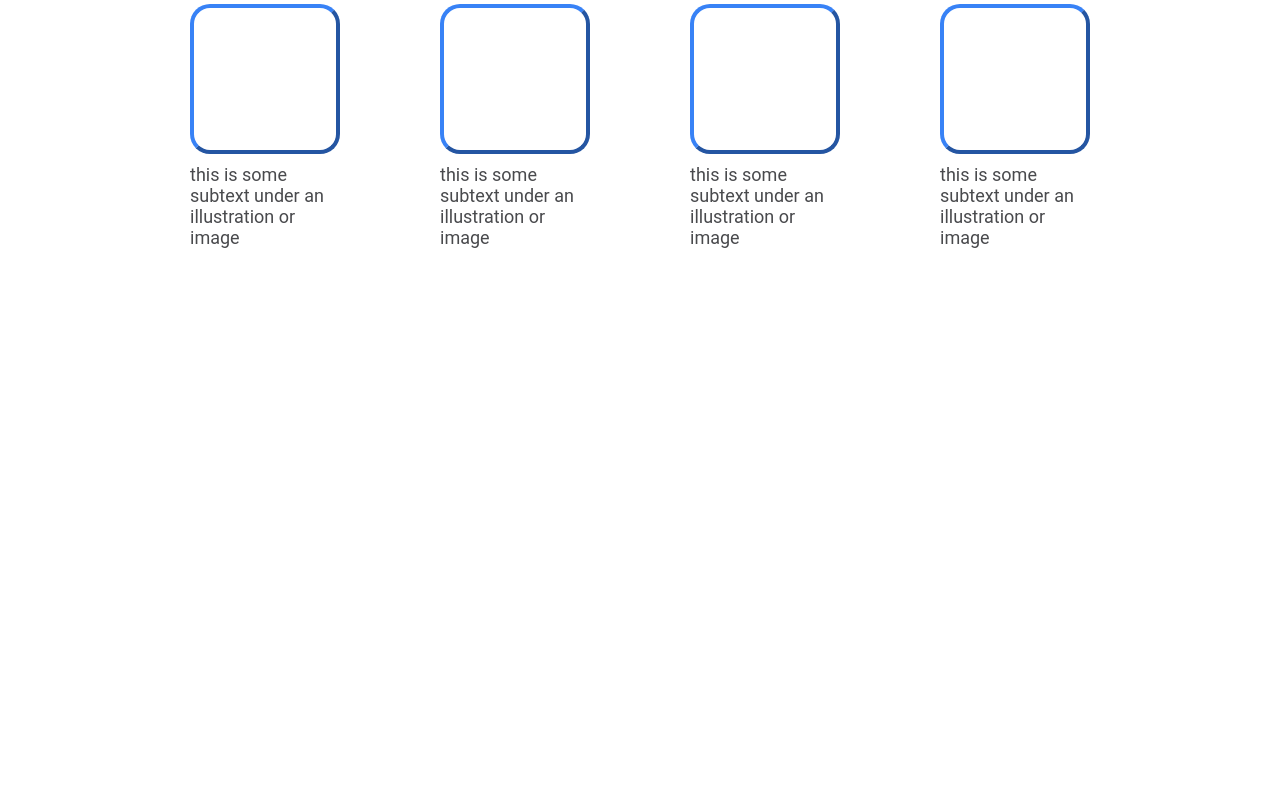
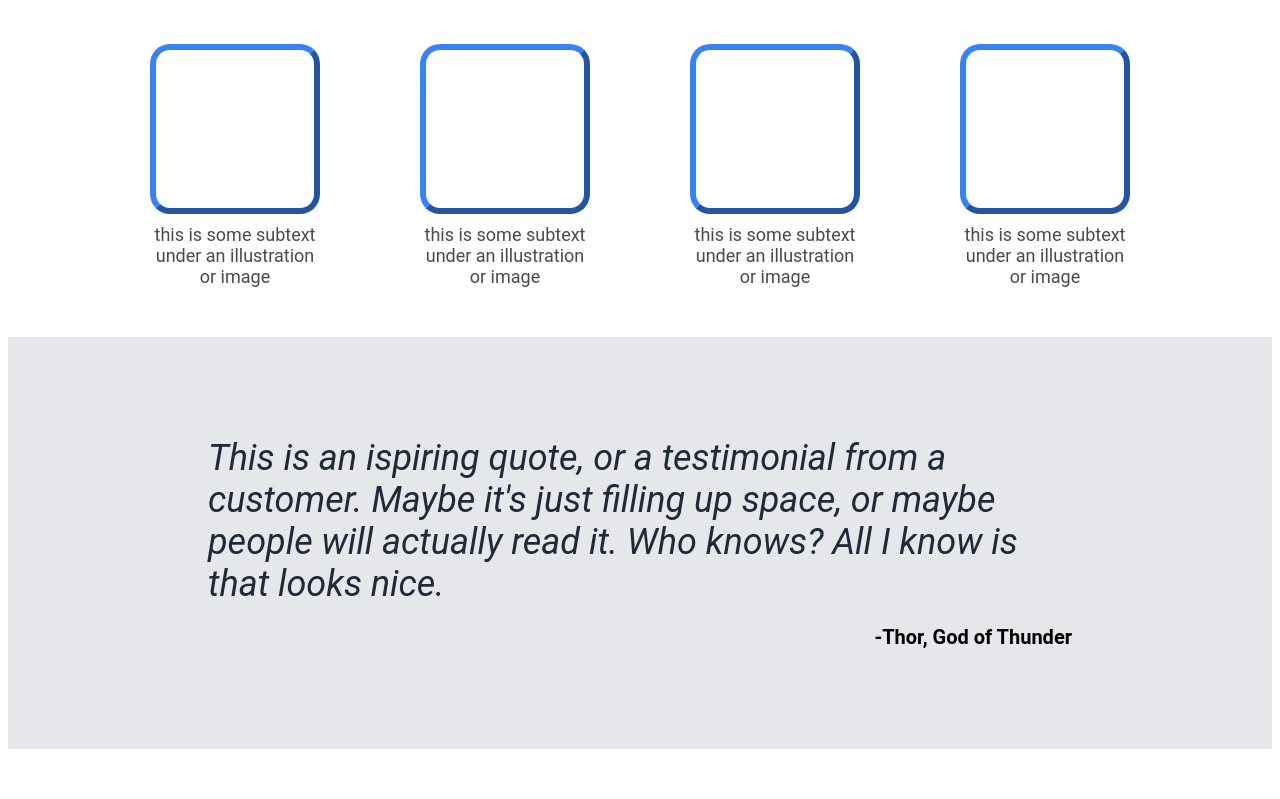
Before and after one commit to AlexisHerrera/landing-page, a plain HTML site: page index.html in a window 1280 px wide. Shown: the part 509-1308 px from the top of the page. Before the commit the page ends 800 px from the top, so only its background shows below. Drawn offline with Linux system fonts and the light colour scheme.

Commit message:
Create quote section

```diff
--- a/index.html
+++ b/index.html
@@ -62,8 +62,16 @@
 
         </div>
     </div>
-
-
+    <!--Quote section-->
+    <div class="quote">
+        <div class="text">
+            This is an ispiring quote, or a testimonial from a customer. Maybe it's just filling up space, or maybe
+            people will actually read it. Who knows? All I know is that looks nice.
+        </div>
+        <div class="author">
+            -Thor, God of Thunder
+        </div>
+    </div>
 </body>
 
 </html>
--- a/styles.css
+++ b/styles.css
@@ -91,14 +91,15 @@ body > div {
     font-size: 36px;
     font-weight: bolder;
     color: #1F2937;
+    padding: 20px;
 }
 
 .card button {
-    width: 150px;
-    height: 150px;
+    width: 170px;
+    height: 170px;
     background-color: transparent;
     border-color: #3882F6;
-    border-width: 4px;
+    border-width: 6px;
     border-radius: 20px;
 }
 
@@ -120,4 +121,28 @@ body > div {
     color: #494a4d;
     font-size: 18px;
     font-weight: 400;
+    text-align: center;
 }
+
+.quote {
+    display: flex;
+    flex-direction: column;
+    background-color: #E5E7EB;
+    gap: 20px;
+    margin-top: 50px;
+    margin-bottom: 50px;
+    padding-top: 100px;
+    padding-bottom: 100px;
+}
+
+.quote .text {
+    font-size: 36px;
+    font-style: italic;
+    color: #1F2937;
+}
+
+.quote .author {
+    align-self: flex-end;
+    font-size: 20px;
+    font-weight: bold;
+}
```
